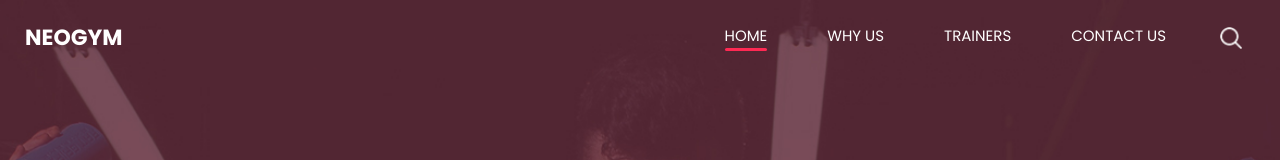
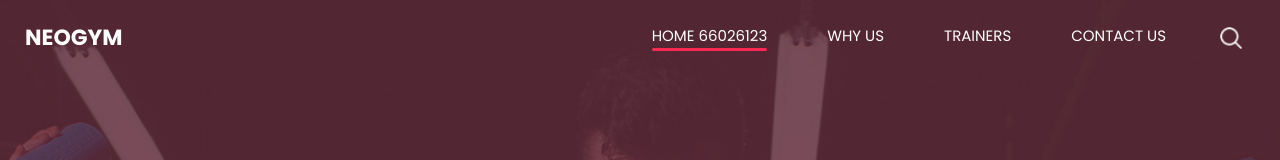
Before and after one commit to 66026123/labv.1, a plain HTML site: page index.html in a window 1280 px wide. Shown: the top 160 px of the page. Drawn offline with nearby package versions, Linux system fonts and the light colour scheme.

Commit message:
Update index.html

```diff
--- a/index.html
+++ b/index.html
@@ -47,7 +47,7 @@
             <div class="d-flex ml-auto flex-column flex-lg-row align-items-center">
               <ul class="navbar-nav  ">
                 <li class="nav-item active">
-                  <a class="nav-link" href="index.html">Home <span class="sr-only">(current)</span></a>
+                  <a class="nav-link" href="index.html">Home 66026123 <span class="sr-only">(current)</span></a>
                 </li>
                 <li class="nav-item ">
                   <a class="nav-link" href="why.html"> Why us </a>
```
